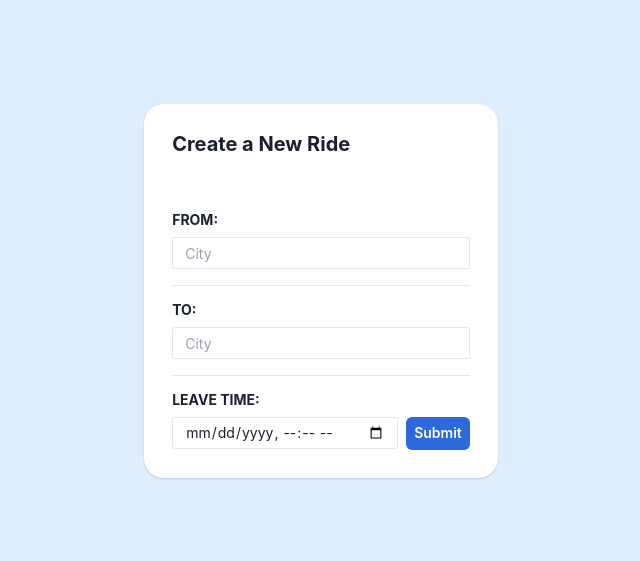
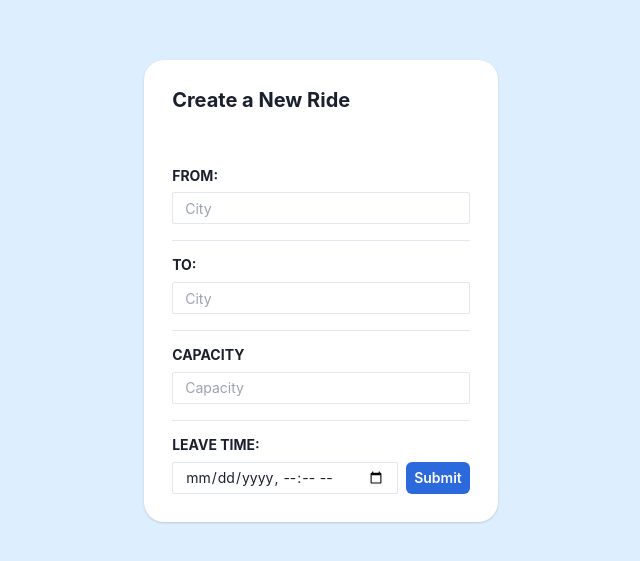
Before and after one commit to shzcuber/bruber, a React (Create React App) app in the folder frontend/: page /create_ride in a window 1280 px wide. Shown: the part 109-670 px from the top of the page, without its empty margins (319-959 px from the left). Built offline with nearby package versions, Linux system fonts and the light colour scheme; a web font is replaced by a local one.

Commit message:
Fix indentation and add Capacity input for CreateRide.js

```diff
--- a/frontend/src/pages/CreateRide.js
+++ b/frontend/src/pages/CreateRide.js
@@ -24,6 +24,12 @@ function CreateRide() {
             </Box>
             <Box>
               <Heading size='xs' marginBottom="2" textTransform='uppercase'>
+                Capacity
+              </Heading>
+              <Input type="number" placeholder="Capacity" size="sm" />
+            </Box>
+            <Box>
+              <Heading size='xs' marginBottom="2" textTransform='uppercase'>
                 Leave Time:
               </Heading>
               <Flex>
```
Lines whose indentation alone changed are shown as unchanged.
